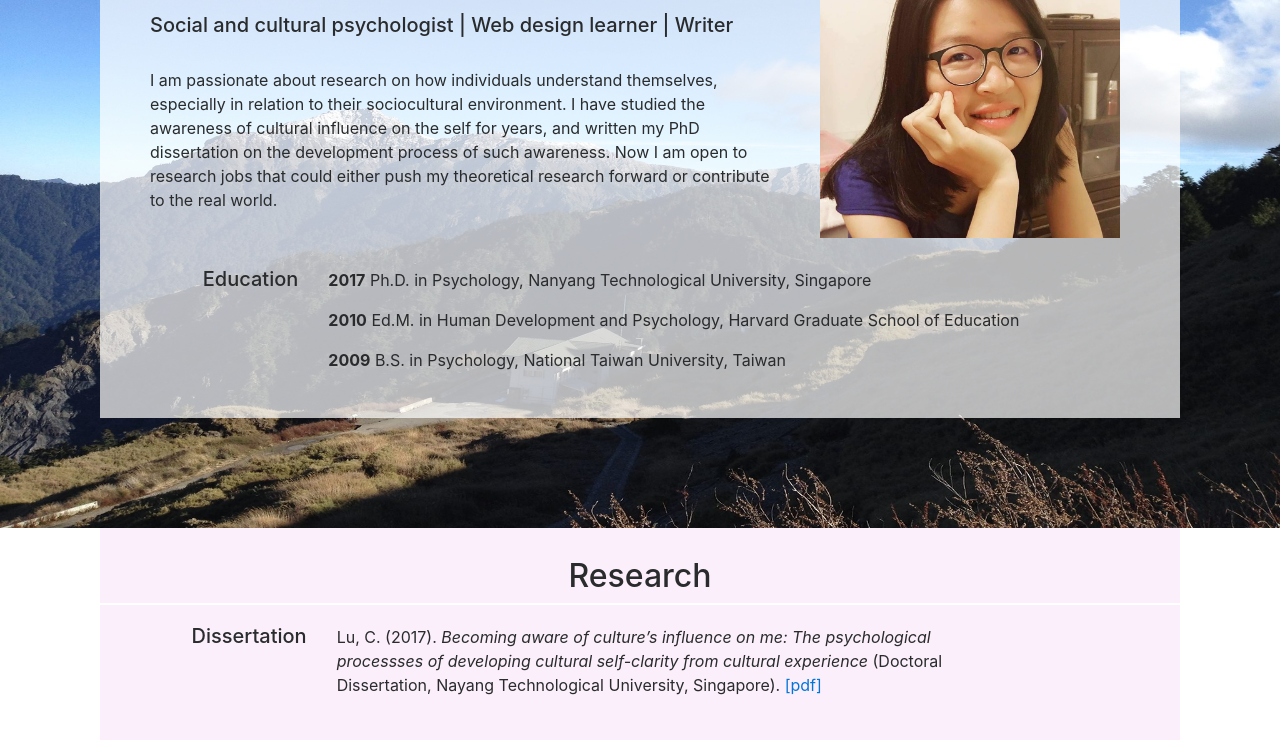
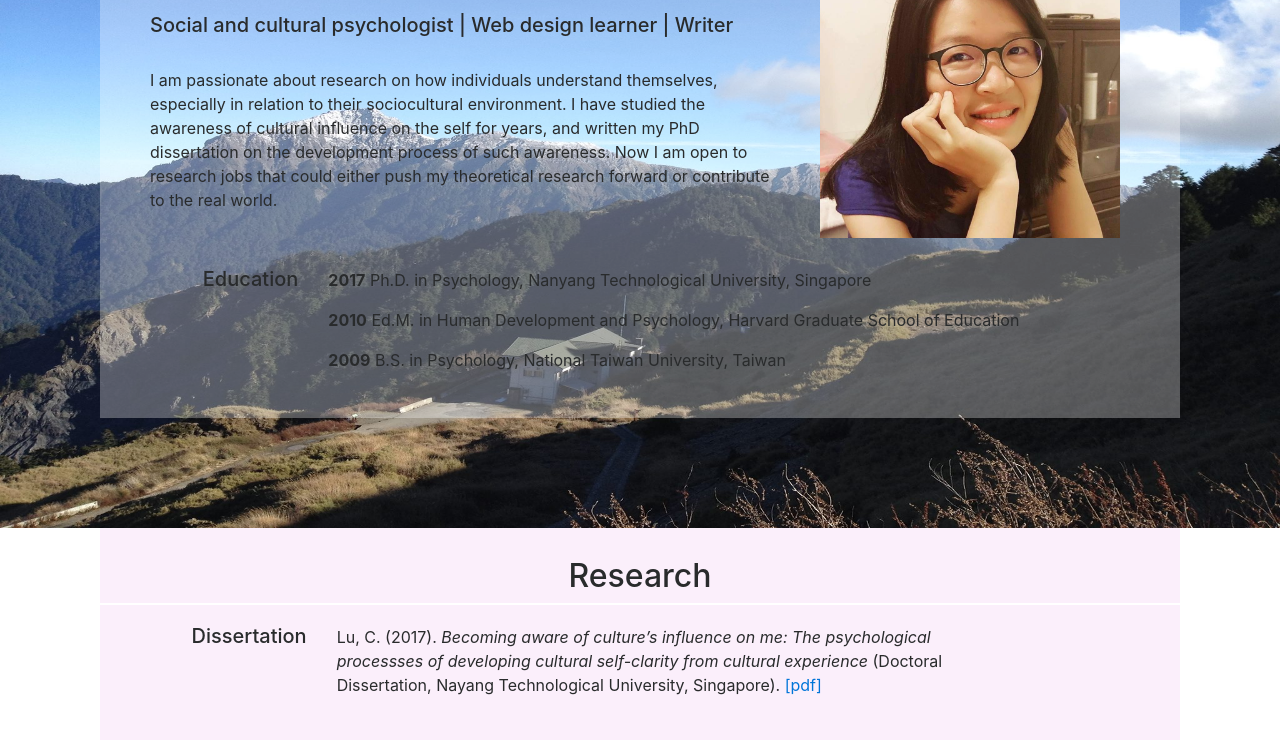
Before and after one commit to chiehlu/chiehlu.github.io, a plain HTML site: page index.html in a window 1280 px wide. Shown: the part 239-979 px from the top of the page. Drawn offline with nearby package versions, Linux system fonts and the light colour scheme.

Commit message:
Update portfolio.css

```diff
--- a/portfolio.css
+++ b/portfolio.css
@@ -25,7 +25,7 @@ img {
 
 #about {
   margin: 70px 100px 0px 100px;
-  background-color: rgba(255, 255, 255, 0.7);
+  background-color: rgba(255, 255, 255, 0.3);
 }
 #des {
   padding: 50px 50px 0px 50px;
@@ -36,7 +36,7 @@ img {
 #education {
   margin: 0px 100px 100px 100px;
   padding: 30px 50px 30px 50px;
-  background-color: rgba(255, 255, 255, 0.7);
+  background-color: rgba(255, 255, 255, 0.3);
 }
 
 #poster {
```
